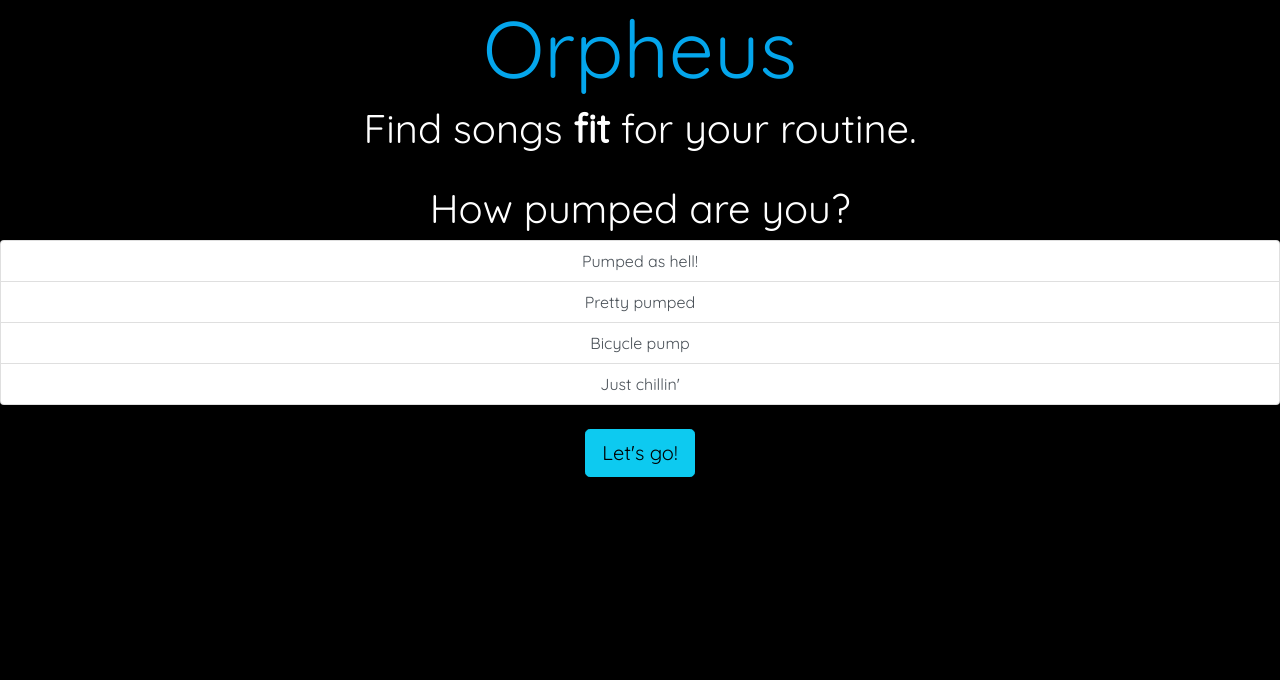
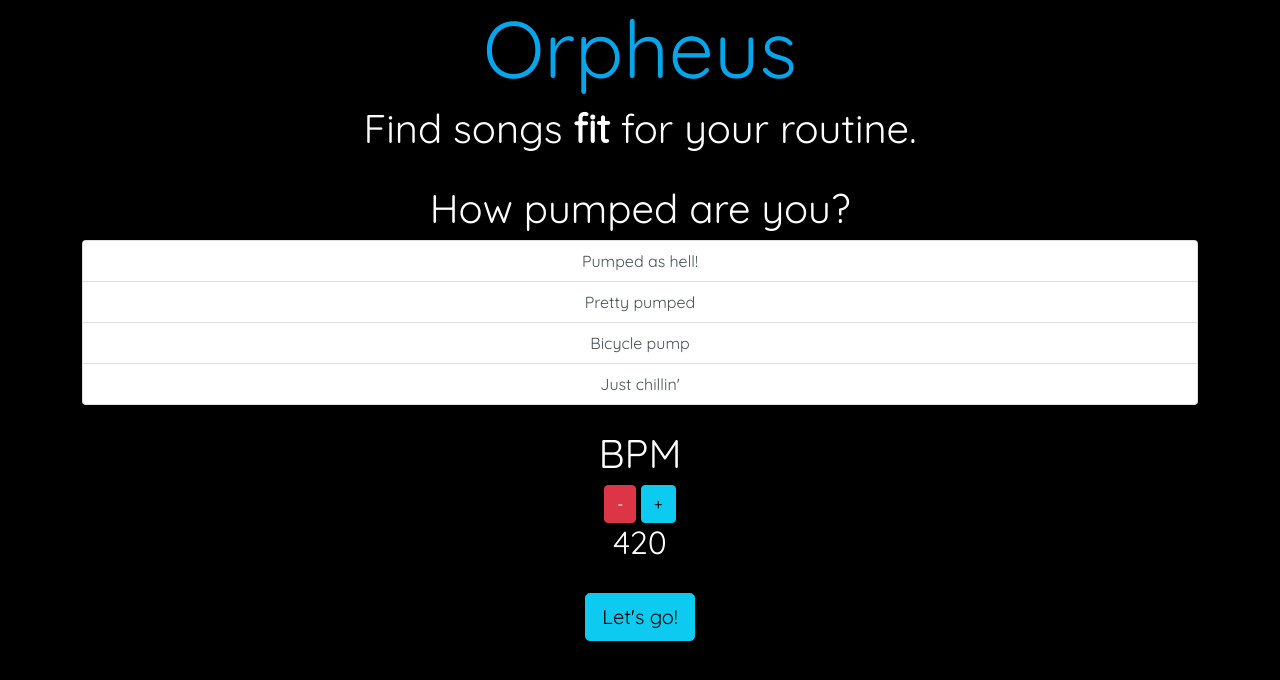
Before and after one commit to Radicitus/Orpheus, a Flask app: page / in a window 1280 px wide. Shown: the top 680 px of the page. Run offline with Flask 2, Linux system fonts and the light colour scheme; parts of the project's set-up code (start-up, migrations or seed data) failed here and were passed over.

Commit message:
Added dummy BPM adjuster

```diff
--- a/static/main.css
+++ b/static/main.css
@@ -6,3 +6,7 @@ body {
 h1 {
     color: white;
 }
+
+h2 {
+    color: white;
+}
--- a/templates/index.html
+++ b/templates/index.html
@@ -24,13 +24,25 @@
 
         <!-- Hype menu -->
         <h1>How pumped are you?</h1>
-        <div class="list-group">
-            <button type="button" class="list-group-item list-group-item-action">Pumped as hell!</button>
-            <button type="button" class="list-group-item list-group-item-action">Pretty pumped</button>
-            <button type="button" class="list-group-item list-group-item-action">Bicycle pump</button>
-            <button type="button" class="list-group-item list-group-item-action">Just chillin'</button>
+        <div class="container-sm">
+            <div class="list-group">
+                <button type="button" class="list-group-item list-group-item-action">Pumped as hell!</button>
+                <button type="button" class="list-group-item list-group-item-action">Pretty pumped</button>
+                <button type="button" class="list-group-item list-group-item-action">Bicycle pump</button>
+                <button type="button" class="list-group-item list-group-item-action">Just chillin'</button>
+            </div>
         </div>
         <br>
+
+        <!-- BPM -->
+        <h1>BPM</h1>
+        <div class="container-lg">
+            <button type="button" class="btn btn-danger">-</button>
+            <button type="button" class="btn btn-info">+</button>
+        </div>
+        <h2>420</h2>
+        <br>
+
         <button type="button" class="btn btn-info btn-lg">Let's go!</button>
     </figure>
 
```
